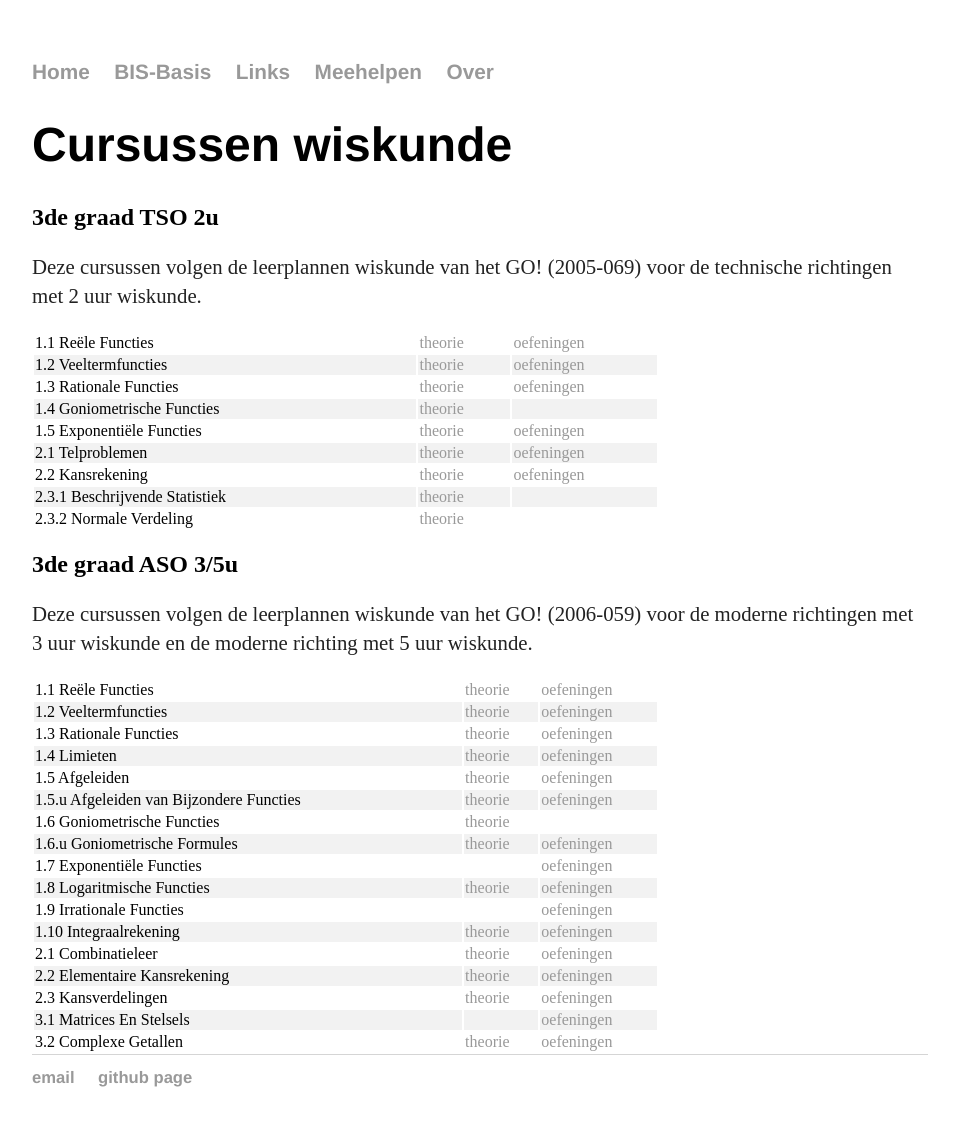
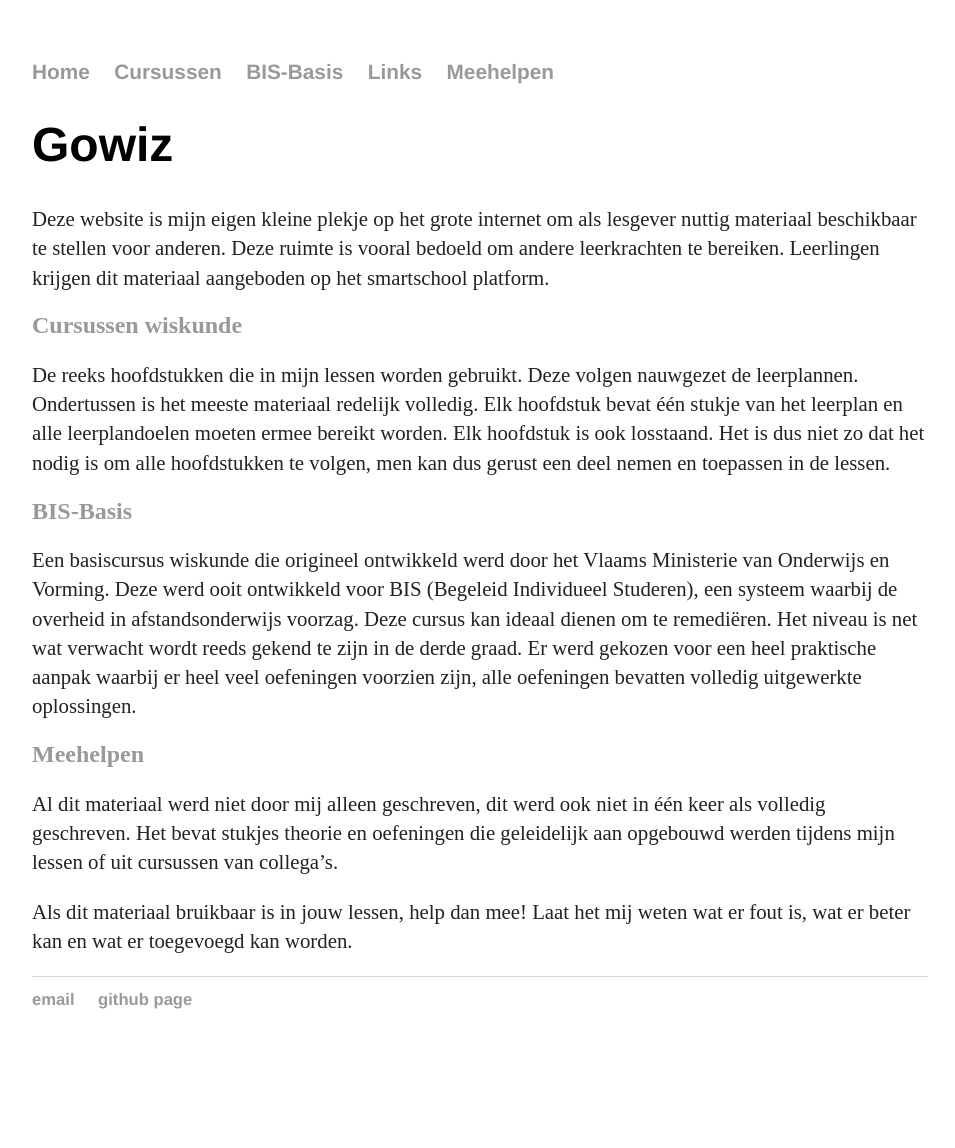
Before and after one commit to gowiz/gowiz.github.io, a Jekyll site: the page built from index.md, in a window 1280 px wide. Shown: the whole page, without its empty margins (160-1115 px from the left). Built offline with Jekyll 4.4.1, drawn with Linux system fonts in a browser that asks for light colours; after the commit the page ends 1070 px from its top, so only the background shows below that.

Commit message:
Reorganize site

```diff
--- a/_layouts/default.html
+++ b/_layouts/default.html
@@ -10,10 +10,10 @@
     <nav>
       <ul>
 	<li><a href="/">Home</a></li>
+	<li><a href="/cursussen.html">Cursussen</a></li>
 	<li><a href="/bis-basis.html">BIS-Basis</a></li>
 	<li><a href="/links.html">Links</a></li>
 	<li><a href="/develop.html">Meehelpen</a></li>
-	<li><a href="/about.html">Over</a></li>
       </ul>
     </nav>
     <div class="container">
--- a/index.md
+++ b/index.md
@@ -1,46 +1,26 @@
 ---
 layout: default
-title: Cursussen wiskunde
-tso: https://github.com/gowiz/tso-3gr-2u-2005-069/releases/download/v19.7
-aso: https://github.com/gowiz/aso-3gr-3u2u-2006-059/releases/download/v19.7
+title: Gowiz
 ---
 
-Cursussen wiskunde
-==================
+Gowiz
+=======
 
-3de graad TSO 2u
-----------------
-Deze cursussen volgen de leerplannen wiskunde van het GO! (2005-069) voor de technische richtingen met 2 uur wiskunde.
+Deze website is mijn eigen kleine plekje op het grote internet om als lesgever nuttig materiaal beschikbaar te stellen voor anderen. Deze ruimte is vooral bedoeld om andere leerkrachten te bereiken. Leerlingen krijgen dit materiaal aangeboden op het smartschool platform.
 
-|1.1 Reële Functies             | [theorie]({{page.tso}}/0101_ReeleFuncties.pdf)          |[oefeningen]({{page.tso}}/0101_ReeleFuncties_Oefeningen.pdf)       |
-|1.2 Veeltermfuncties           | [theorie]({{page.tso}}/0102_Veeltermfuncties.pdf)       |[oefeningen]({{page.tso}}/0102_Veeltermfuncties_Oefeningen.pdf)    |
-|1.3 Rationale Functies         | [theorie]({{page.tso}}/0103_RationaleFuncties.pdf)      |[oefeningen]({{page.tso}}/0103_RationaleFuncties_Oefeningen.pdf)   |
-|1.4 Goniometrische Functies    | [theorie]({{page.tso}}/0104_GoniometrischeFuncties.pdf) |                                                            |
-|1.5 Exponentiële Functies      | [theorie]({{page.tso}}/0105_exponentieleFuncties.pdf)   |[oefeningen]({{page.tso}}/0105_exponentieleFuncties_Oefeningen.pdf)|
-|2.1 Telproblemen               | [theorie]({{page.tso}}/0201_Telproblemen.pdf)           |[oefeningen]({{page.tso}}/0201_Telproblemen_Oefeningen.pdf)        |
-|2.2 Kansrekening               | [theorie]({{page.tso}}/0202_Kansrekening.pdf)           |[oefeningen]({{page.tso}}/0202_Kansrekening_Oefeningen.pdf)        |
-|2.3.1 Beschrijvende Statistiek | [theorie]({{page.tso}}/020301_BeschrijvendeStatistiek.pdf)                                                                  |
-|2.3.2 Normale Verdeling        | [theorie]({{page.tso}}/020302_NormaleVerdeling.pdf)                                                                         |
+[Cursussen wiskunde](cursussen.html)
+----------------------
 
+De reeks hoofdstukken die in mijn lessen worden gebruikt. Deze volgen nauwgezet de leerplannen. Ondertussen is het meeste materiaal redelijk volledig. Elk hoofdstuk bevat één stukje van het leerplan en alle leerplandoelen moeten ermee bereikt worden. Elk hoofdstuk is ook losstaand. Het is dus niet zo dat het nodig is om alle hoofdstukken te volgen, men kan dus gerust een deel nemen en toepassen in de lessen.
 
-3de graad ASO 3/5u
-------------------
-Deze cursussen volgen de leerplannen wiskunde van het GO! (2006-059) voor de moderne richtingen met 3 uur wiskunde en de moderne richting met 5 uur wiskunde.
+[BIS-Basis](bis-basis.html)
+------------
 
-|1.1 Reële Functies                       | [theorie]({{page.aso}}/0101_ReeleFuncties.pdf)                   |[oefeningen]({{page.aso}}/0101_ReeleFuncties_Oefeningen.pdf)                   |
-|1.2 Veeltermfuncties                     | [theorie]({{page.aso}}/0102_Veeltermfuncties.pdf)                |[oefeningen]({{page.aso}}/0102_Veeltermfuncties_Oefeningen.pdf)                |
-|1.3 Rationale Functies                   | [theorie]({{page.aso}}/0103_RationaleFuncties.pdf)               |[oefeningen]({{page.aso}}/0103_RationaleFuncties_Oefeningen.pdf)               |
-|1.4 Limieten                             | [theorie]({{page.aso}}/0104_Limieten.pdf)                        |[oefeningen]({{page.aso}}/0104_Limieten_Oefeningen.pdf)                        |
-|1.5 Afgeleiden                           | [theorie]({{page.aso}}/0105_Afgeleiden.pdf)                      |[oefeningen]({{page.aso}}/0105_Afgeleiden_Oefeningen.pdf)                      |
-|1.5.u Afgeleiden van Bijzondere Functies | [theorie]({{page.aso}}/0105U_AfgeleidenVanBijzondereFuncties.pdf)|[oefeningen]({{page.aso}}/0105U_AfgeleidenVanBijzondereFuncties_Oefeningen.pdf)|
-|1.6 Goniometrische Functies              | [theorie]({{page.aso}}/0106_GoniometrischeFuncties.pdf)          |                                                                               |
-|1.6.u Goniometrische Formules            | [theorie]({{page.aso}}/0106U_GoniometrischeFormules.pdf)         |[oefeningen]({{page.aso}}/0106U_GoniometrischeFormules_Oefeningen.pdf)         |
-|1.7 Exponentiële Functies                |                                                                  |[oefeningen]({{page.aso}}/0107_ExponentieleFuncties_Oefeningen.pdf)            |
-|1.8 Logaritmische Functies               | [theorie]({{page.aso}}/0108_LogaritmischeFuncties.pdf)           |[oefeningen]({{page.aso}}/0108_LogaritmischeFuncties_Oefeningen.pdf)           |
-|1.9 Irrationale Functies                 |                                                                  |[oefeningen]({{page.aso}}/0109_IrrationaleFuncties_Oefeningen.pdf)             |
-|1.10 Integraalrekening                   | [theorie]({{page.aso}}/0110_Integraalrekening.pdf)               |[oefeningen]({{page.aso}}/0110_Integraalrekening_Oefeningen.pdf)               |
-|2.1 Combinatieleer                       | [theorie]({{page.aso}}/0201_Combinatieleer.pdf)                  |[oefeningen]({{page.aso}}/0201_Combinatieleer_Oefeningen.pdf)                  |
-|2.2 Elementaire Kansrekening             | [theorie]({{page.aso}}/0202_ElementaireKansrekening.pdf)         |[oefeningen]({{page.aso}}/0202_ElementaireKansrekening_Oefeningen.pdf)         |
-|2.3 Kansverdelingen                      | [theorie]({{page.aso}}/0203_Kansverdelingen.pdf)                 |[oefeningen]({{page.aso}}/0203_Kansverdelingen_Oefeningen.pdf)                 |
-|3.1 Matrices En Stelsels                 |                                                                  |[oefeningen]({{page.aso}}/0301_MatricesEnStelsels_Oefeningen.pdf)              |
-|3.2 Complexe Getallen                    | [theorie]({{page.aso}}/0302_ComplexeGetallen.pdf)                |[oefeningen]({{page.aso}}/0302_ComplexeGetallen_Oefeningen.pdf)                |
+Een basiscursus wiskunde die origineel ontwikkeld werd door het Vlaams Ministerie van Onderwijs en Vorming. Deze werd ooit ontwikkeld voor BIS (Begeleid Individueel Studeren), een systeem waarbij de overheid in afstandsonderwijs voorzag. Deze cursus kan ideaal dienen om te remediëren. Het niveau is net wat verwacht wordt reeds gekend te zijn in de derde graad. Er werd gekozen voor een heel praktische aanpak waarbij er heel veel oefeningen voorzien zijn, alle oefeningen bevatten volledig uitgewerkte oplossingen.
+
+[Meehelpen](develop.html)
+------------
+
+Al dit materiaal werd niet door mij alleen geschreven, dit werd ook niet in één keer als volledig geschreven. Het bevat stukjes theorie en oefeningen die geleidelijk aan opgebouwd werden tijdens mijn lessen of uit cursussen van collega's.
+
+Als dit materiaal bruikbaar is in jouw lessen, help dan mee! Laat het mij weten wat er fout is, wat er beter kan en wat er toegevoegd kan worden.
```
Also changed, not shown: about.md (deleted, +0 -13 lines), cursussen.md (added, +46 -0 lines).
